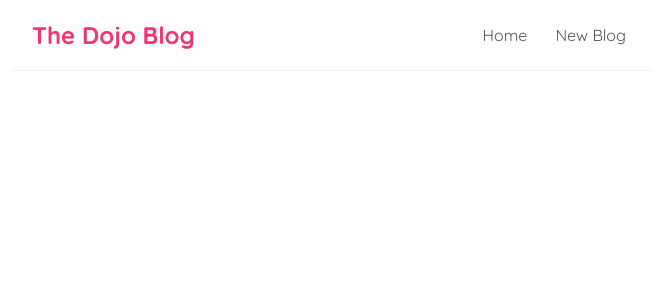
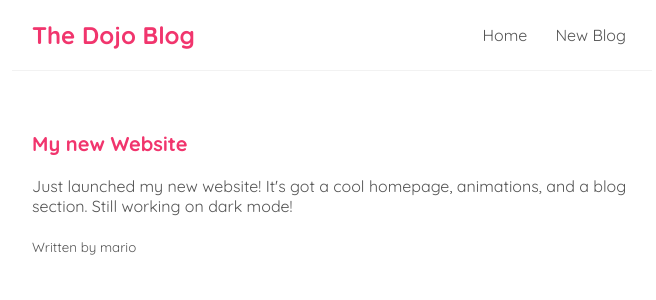
Before and after one commit to Louis2324/react-blog, a React (Vite) app: page /blogs/1 in a window 1280 px wide. Shown: the top 300 px of the page, without its empty margins (308-964 px from the left). Built offline with nearby package versions, Linux system fonts and the light colour scheme; data requests are answered from the project's data file.

Commit message:
Adjusted to match the new blog details feature

```diff
--- a/src/App.jsx
+++ b/src/App.jsx
@@ -2,6 +2,7 @@ import Navbar from "./components/Navbar.jsx";
 import Home from "./components/Home.jsx";
 import { BrowserRouter as Router, Route, Routes } from "react-router-dom";
 import Create from "./components/Create.jsx";
+import BlogDetails from "./components/BlogDetails.jsx";
 function App() {
   return (
     <Router>
@@ -11,6 +12,7 @@ function App() {
           <Routes>
             <Route exact path="/" element={<Home />} />
             <Route exact path="/create" element={<Create />} />
+            <Route exact path="/blogs/:id" element={<BlogDetails/>} />
           </Routes>
         </div>
       </div>
--- a/src/components/BlogList.jsx
+++ b/src/components/BlogList.jsx
@@ -1,4 +1,5 @@
 import React from "react";
+import { Link } from "react-router-dom";
 
 const BlogList = (props) => {
   const { blogs, title } = props;
@@ -7,9 +8,11 @@ const BlogList = (props) => {
       <h2 className="blog-title">{title}</h2>
       {blogs.map((blog) => (
         <div className="blog-preview" key={blog.id}>
-          <h2>{blog.title}</h2>
-          <p>{blog.content}</p>
-          <small>Written by {blog.author}</small>
+          <Link to={`blogs/${blog.id}`}>
+            <h2>{blog.title}</h2>
+            <p>{blog.content}</p>
+            <small>Written by {blog.author}</small>
+          </Link>
         </div>
       ))}
     </div>
--- a/src/components/Home.jsx
+++ b/src/components/Home.jsx
@@ -1,4 +1,4 @@
-import React, { useState, useEffect } from "react";
+import React from "react";
 import BlogList from "./BlogList";
 import useFetch from "./useFetch";
 const Home = () => {
--- a/src/components/useFetch.jsx
+++ b/src/components/useFetch.jsx
@@ -6,9 +6,11 @@ const useFetch = (url) => {
   const [error, setError] = useState(null);
 
   useEffect(() => {
-    fetch(url)
+    const abortCont = new AbortController();
+    fetch(url, { signal: abortCont.signal })
       .then((res) => {
         if (!res.ok) {
+          console.log(res);
           throw Error("Couldn't fetch the data for that resource");
         }
         return res.json();
@@ -19,9 +21,15 @@ const useFetch = (url) => {
         setError(null);
       })
       .catch((error) => {
-        setError(error.message);
-        setIsPending(false);
+        if (error.name === "AbortError") {
+          console.log("Fetch Aborted");
+        } else {
+          setError(error.message);
+          setIsPending(false);
+        }
       });
+
+    return () => abortCont.abort();
   }, [url]);
 
   return { data, isPending, error };
--- a/src/index.css
+++ b/src/index.css
@@ -51,3 +51,20 @@
 .blog-preview a {
   text-decoration: none;
 }
+
+.blog-details h2 {
+  font-size: 20px;
+  color: #f1356d;
+  margin-bottom: 10px;
+}
+.blog-details div {
+  margin: 20px 0;
+}
+/* .blog-details button {
+  background: #f1356d;
+  color: #fff;
+  border: 0;
+  padding: 8px;
+  border-radius: 8px;
+  cursor: pointer;
+} */
```
